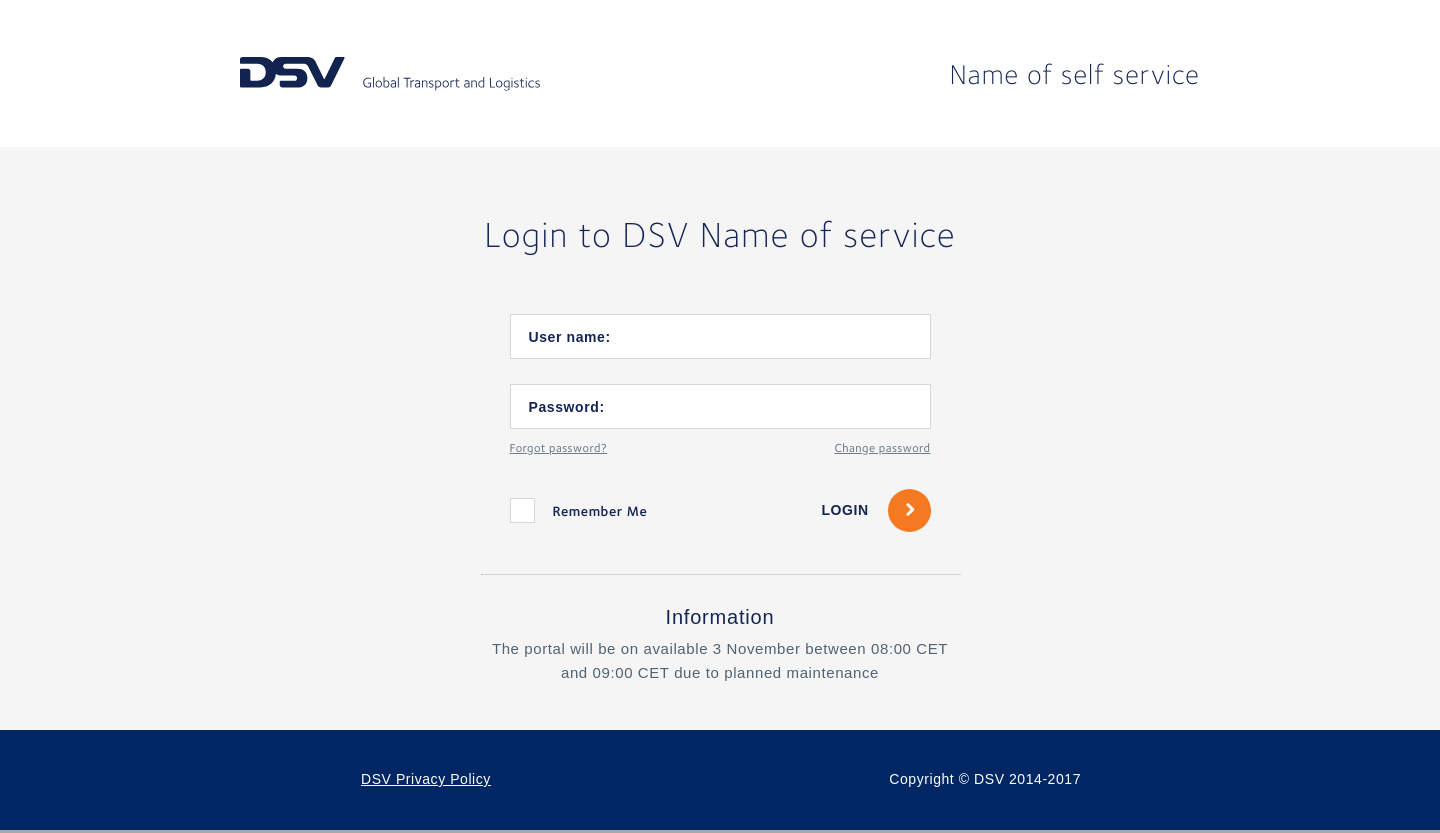
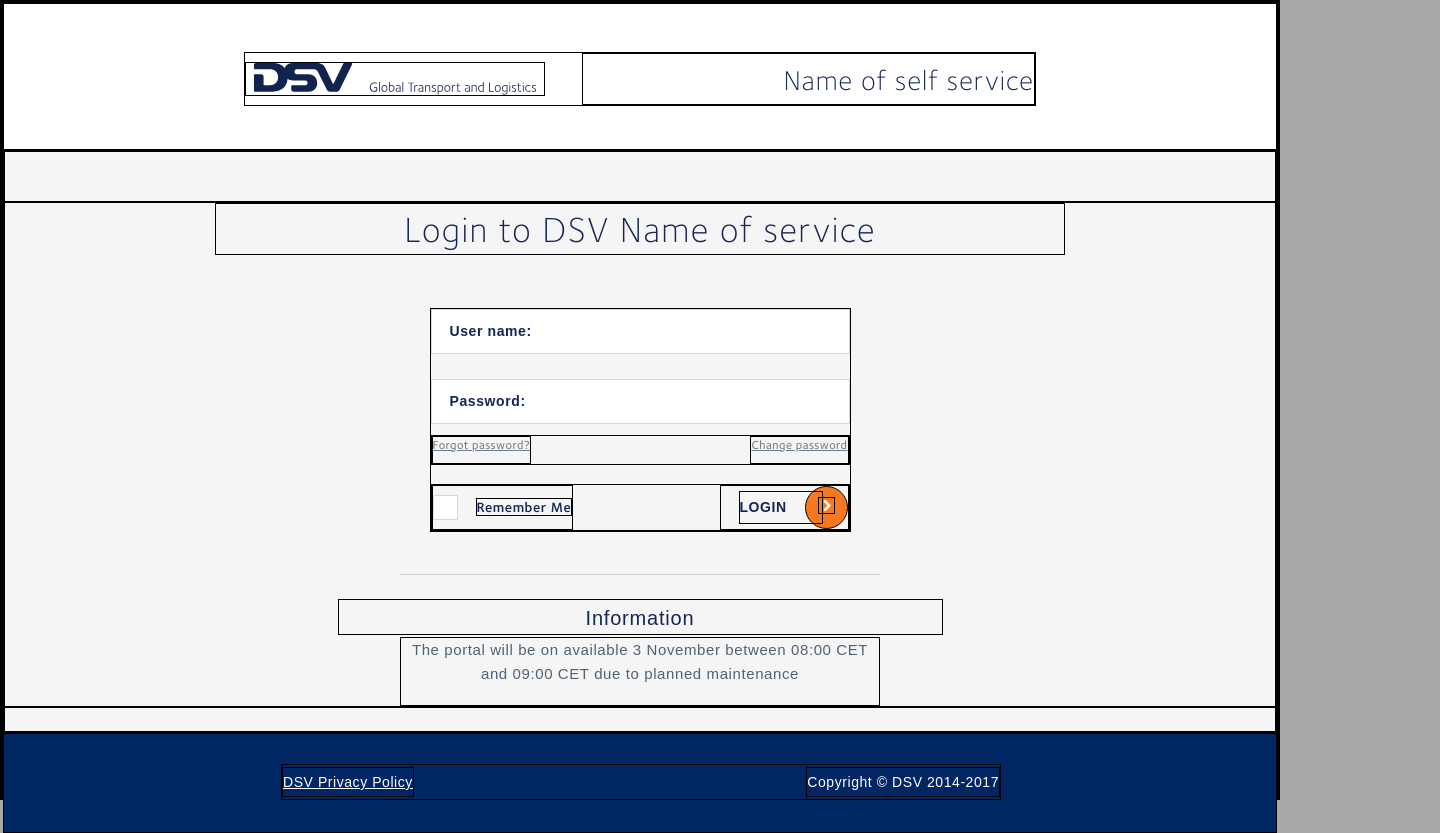
Before and after one commit to cwjames19/landing-page-exercise, a React (Create React App) app: page / in a window 1280 px wide. Shown: the whole page, 1440 px wide, since content can reach past the window. Built offline with nearby package versions, Linux system fonts and the light colour scheme; a web font is replaced by a local one.

Commit message:
make layout stretch to fit extra large screens

```diff
--- a/src/components/LandingPage.js
+++ b/src/components/LandingPage.js
@@ -12,16 +12,18 @@
           <h3>Name of self service</h3>
         </div>
       </div>
-      <div className="main">
+      <div className="main--container">
+        <div id="top-spacer"></div>
+        <div className="main--content">
           <h2>Login to DSV Name of service</h2>
-        <div className="main--form">
+          <div className="main--content--form">
             <input type="text" placeholder="User name:" />
             <input type="text" placeholder="Password:" />
-          <div className="main--form--password-options">
+            <div className="main--content--form--password-options">
               <a href="#">Forgot password?</a>
               <a href="#">Change password</a>
             </div>
-          <div className="main--form--login-options">
+            <div className="main--content--form--login-options">
               <div>
                 <input type="checkbox" />
                 <label>Remember Me</label>
@@ -40,6 +42,8 @@
             The portal will be on available 3 November between 08:00 CET and 09:00 CET due to planned maintenance
           </p>
         </div>
+        <div id="bottom-spacer"></div>
+      </div>
       <div className="footer">
         <div>
           <a href="#">DSV Privacy Policy</a>
--- a/src/styles/LandingPage.css
+++ b/src/styles/LandingPage.css
@@ -1,13 +1,14 @@
 .landing-page {
-  display: block;
-  height: 830px;
-  width: 1440px;
+  display: flex;
+  flex-flow: column nowrap;
+  height: 100%;
+  width: 100%;
 }
 
 .banner {
   display: block;
   width: 100%;
-  height: 147px;
+  min-height: 147px;
   padding: 48px 240px 0;
   background-color: #ffffff;
 }
@@ -33,14 +34,19 @@
   font-weight: 300;
 }
 
-.main {
-  display: block;
+.main--container {
+  display: flex;
+  flex-flow: column nowrap;
+  flex: 1 0 auto;
   width: 100%;
   height: calc(830px - 147px - 100px);
   background-color: #f5f5f5;
-  padding: 62px 0 0 0;
 }
-.main h2 {
+.main--container #top-spacer {
+  height: 60px;
+  flex-grow: 5;
+}
+.main--container .main--content h2 {
   width: 850px;
   height: 52px;
   margin: 0 auto 53px;
@@ -52,11 +58,11 @@
   letter-spacing: 1.44px;
   color: #152556;
 }
-.main--form {
+.main--container .main--content--form {
   width: 421px;
   margin: 0 auto 42px;
 }
-.main--form input {
+.main--container .main--content--form input {
   width: 100%;
   height: 45px;
   padding: 0 0 0 18px;
@@ -69,27 +75,27 @@
   font-weight: bold;
   letter-spacing: 0.6px;
 }
-.main--form input::placeholder {
+.main--container .main--content--form input::placeholder {
   opacity: 1;
   color: #152556;
 }
-.main--form input:first-of-type {
+.main--container .main--content--form input:first-of-type {
   margin: 0 0 25px;
 }
-.main--form input:last-of-type {
+.main--container .main--content--form input:last-of-type {
   margin: 0 0 11px;
 }
-.main--form--password-options, .main--form--login-options {
+.main--container .main--content--form--password-options, .main--container .main--content--form--login-options {
   width: 100%;
   display: flex;
   flex-flow: row nowrap;
   justify-content: space-between;
 }
-.main--form--password-options {
+.main--container .main--content--form--password-options {
   height: 30px;
   margin: 0 0 19px 0;
 }
-.main--form--password-options a {
+.main--container .main--content--form--password-options a {
   color: #707e8c;
   line-height: 16px;
   font-size: 12px;
@@ -100,29 +106,29 @@
   font-style: normal;
   font-stretch: normal;
 }
-.main--form--login-options > div {
+.main--container .main--content--form--login-options > div {
   display: flex;
   flex-flow: row nowrap;
   justify-content: space-between;
   align-items: center;
 }
-.main--form--login-options label {
+.main--container .main--content--form--login-options label {
   color: #152556;
   font-size: 14px;
   letter-spacing: 0.56px;
 }
-.main--form--login-options div:first-of-type input {
+.main--container .main--content--form--login-options div:first-of-type input {
   width: 25px;
   height: 25px;
   margin: 0 18px 0 0;
   padding: 0;
 }
-.main--form--login-options div:first-of-type label {
+.main--container .main--content--form--login-options div:first-of-type label {
   line-height: 16px;
   font-family: "FoundrySterling-Demi", Arial, sans-serif;
   font-weight: normal;
 }
-.main--form--login-options div:nth-of-type(2) label {
+.main--container .main--content--form--login-options div:nth-of-type(2) label {
   position: relative;
   left: 18px;
   line-height: 31px;
@@ -130,27 +136,25 @@
   font-family: Arial, sans-serif;
   font-weight: bold;
 }
-.main--form--login-options div:nth-of-type(2) button {
+.main--container .main--content--form--login-options div:nth-of-type(2) button {
   height: 43px;
   width: 43px;
   border-radius: 50%;
   background-color: #f47920;
   color: #ffffff;
 }
-.main--form--login-options div:nth-of-type(2) button img {
+.main--container .main--content--form--login-options div:nth-of-type(2) button img {
   color: #ffffff;
   height: 17px;
   width: 17px;
 }
-.main hr {
-  position: relative;
-  left: 0.5px;
+.main--container .main--content hr {
   margin: 0 auto 24px;
   width: 480px;
   border-top-width: 0;
   border-color: #d1d1d1;
 }
-.main h4 {
+.main--container .main--content h4 {
   position: relative;
   height: 36px;
   width: 605px;
@@ -162,7 +166,7 @@
   color: #152556;
   text-align: center;
 }
-.main p:last-of-type {
+.main--container .main--content p:last-of-type {
   width: 480px;
   height: 69px;
   line-height: 24px;
@@ -172,9 +176,14 @@
   color: #516272;
   text-align: center;
 }
+.main--container #bottom-spacer {
+  height: 30px;
+  flex-grow: 4;
+}
 
 .footer {
   display: flex;
+  flex-shrink: 0;
   flex-flow: row nowrap;
   justify-content: center;
   align-items: center;
--- a/src/styles/LandingPage.scss
+++ b/src/styles/LandingPage.scss
@@ -6,15 +6,16 @@
 $footer-height: 100px;
 
 .landing-page {
-  display: block;
-  height: $page-height;
-  width: $page-width;
+  display: flex;
+  flex-flow: column nowrap;
+  height: 100%;
+  width: 100%;
 }
 
 .banner {
   display: block;
   width: 100%;
-  height: $banner-height;
+  min-height: $banner-height;
   padding: 48px 240px 0;
   background-color: $color-white;
 
@@ -43,12 +44,21 @@
   }
 }
 
-.main {
-  display: block;
+.main--container {
+  display: flex;
+  flex-flow: column nowrap;
+  flex: 1 0 auto;
   width: 100%;
   height: calc(#{$page-height} - #{$banner-height} - #{$footer-height});
   background-color: $color-grey-login-background;
-  padding: 62px 0 0 0;
+
+  #top-spacer {
+    height: 60px;
+    flex-grow: 5;
+  }
+
+  .main--content {
+
 
     h2 {
       width: 850px;
@@ -176,8 +186,6 @@
     }
 
     hr {
-    position: relative;
-    left: 0.5px;
       margin: 0 auto 24px;
       width: 480px;
       border-top-width: 0;
@@ -209,8 +217,15 @@
     }
   }
 
+  #bottom-spacer {
+    height: 30px;
+    flex-grow: 4;
+  }
+}
+
 .footer {
   display: flex;
+  flex-shrink: 0;
   flex-flow: row nowrap;
   justify-content: center;
   align-items: center;
--- a/src/styles/index.css
+++ b/src/styles/index.css
@@ -211,5 +211,12 @@
   font-family: "FoundrySterling", Arial, sans-serif;
   background-color: darkgrey;
 }
+body * {
+  border: 1px solid black;
+}
+
+html, body, #root, .App {
+  height: 100%;
+}
 
 /*# sourceMappingURL=index.css.map */
--- a/src/styles/index.scss
+++ b/src/styles/index.scss
@@ -7,4 +7,12 @@
 body {
   font-family: 'FoundrySterling', Arial, sans-serif;
   background-color: darkgrey;
+
+  * {
+    border: 1px solid black;
+  }
 }
+
+html, body, #root, .App {
+  height: 100%;
+}
```
Also changed, not shown: 2 other files (tests, documents, lock files or other folders). Lines whose indentation alone changed are shown as unchanged.
